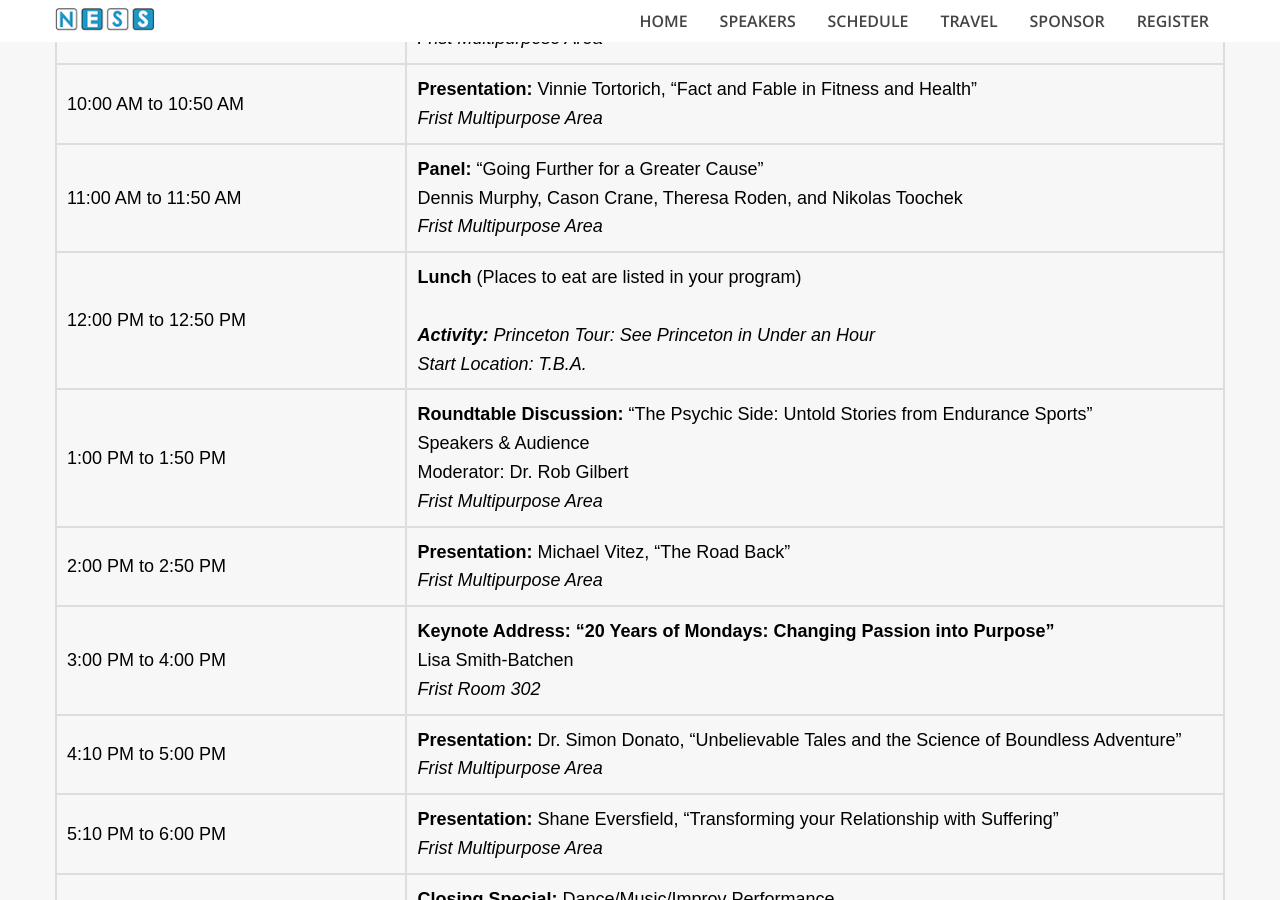
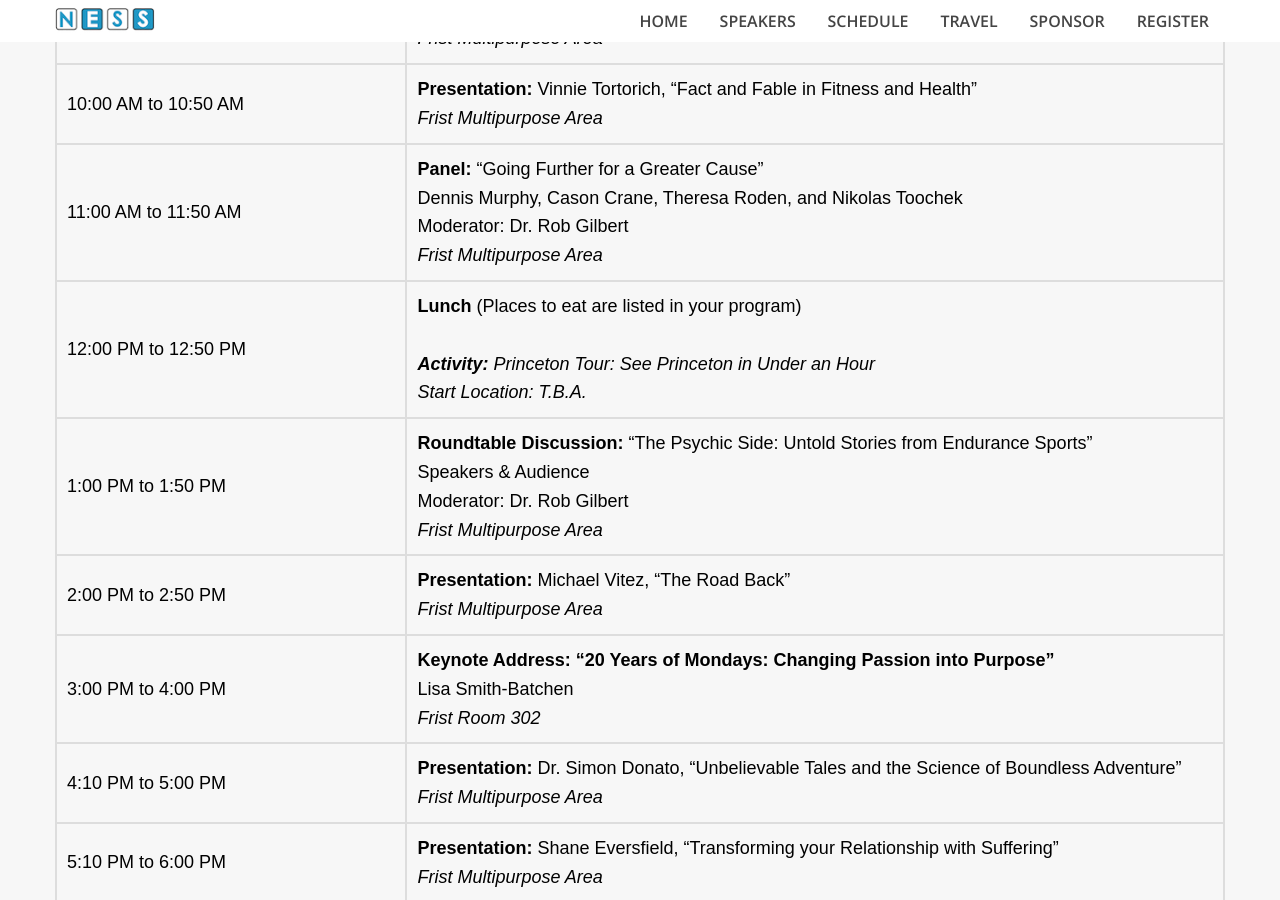
Before and after one commit to teamuness/teamuness.github.io, a Jekyll site: the page built from schedule/index.md, in a window 1280 px wide and 900 px high, scrolled down 2314 px. Built offline with Jekyll 4.4.1, drawn with Linux system fonts in a browser that asks for light colours.

Commit message:
Update index.md

```diff
--- a/schedule/index.md
+++ b/schedule/index.md
@@ -116,7 +116,8 @@ layout: default
     <tr>
                           <td>11:00 AM to 11:50 AM</td><td> <strong> Panel: </strong>  “Going Further for a Greater Cause”
                           <br>Dennis Murphy, Cason Crane, Theresa Roden, and Nikolas Toochek
-                          <br><em>Frist Multipurpose Area</em>
+                          <br> Moderator: Dr. Rob Gilbert
+                          <br> <em>Frist Multipurpose Area</em>
 
 
 
```
